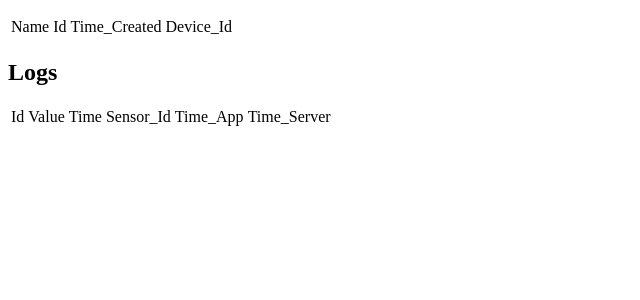
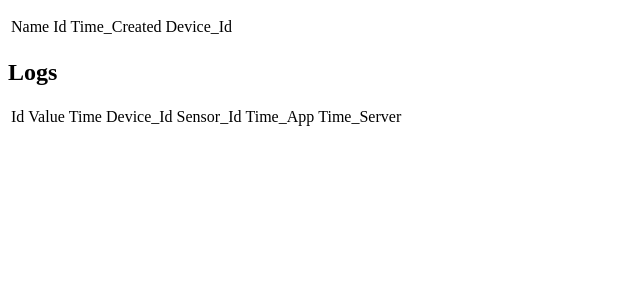
Before and after one commit to GeneralMayo/LittleBrother, a Django app: page /little_brother/ in a window 1280 px wide. Shown: the part 143-443 px from the top of the page, without its empty margins (0-640 px from the left). Run offline with Django 3.2, Linux system fonts and the light colour scheme; data that the repository does not hold is empty.

Commit message:
updated test page
Added a device id field to displayed log entries

```diff
--- a/webapp/main_site/templates/device_info.html
+++ b/webapp/main_site/templates/device_info.html
@@ -45,6 +45,7 @@
     <td>Id</td>
     <td>Value</td>
     <td>Time</td>
+    <td>Device_Id</td>
     <td>Sensor_Id</td>
     <td>Time_App</td>
     <td>Time_Server</td>
@@ -54,6 +55,7 @@
     <td>{{log.custom_id}}</td>
     <td>{{log.value}}</td>
     <td>{{log.time}}</td>
+    <td>{{log.sensor.device.id}}</td>
     <td>{{log.sensor.custom_id}}</td>
     <td>{{log.time_app}}</td>
     <td>{{log.time_server}}</td>
```
